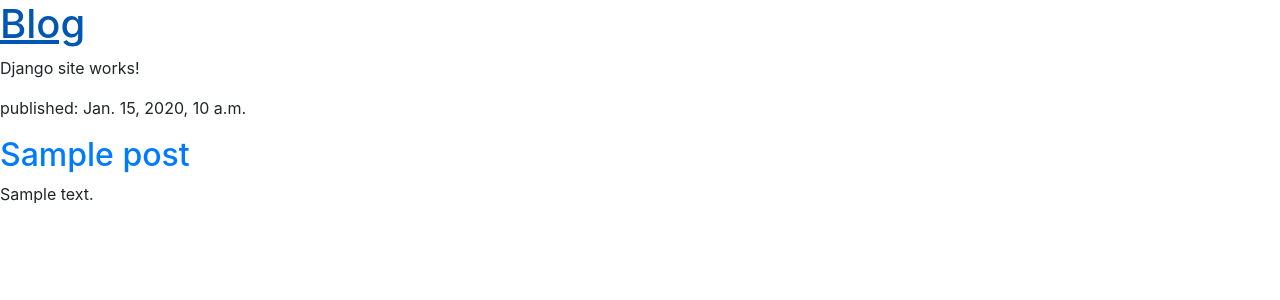
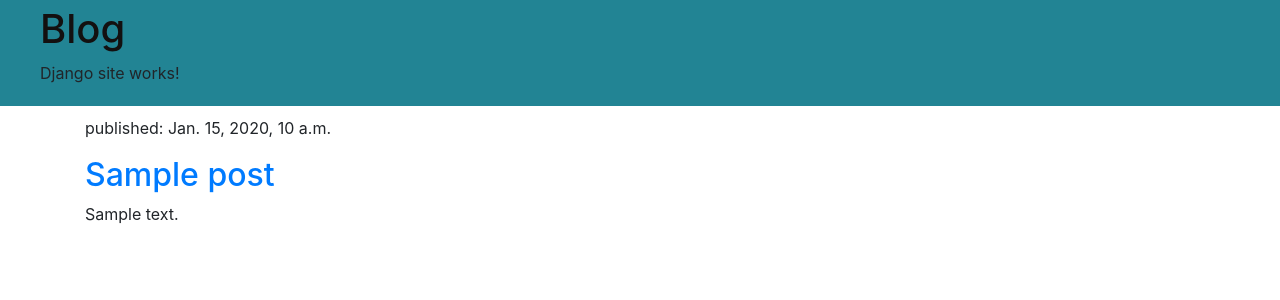
Before and after one commit to oObelix/djangoSimple, a Django app: page / in a window 1280 px wide. Shown: the top 300 px of the page. Run offline with Django 3.2, Linux system fonts and the light colour scheme; tables that the repository leaves empty hold one stand-in row (values such as "Sample post"); some libraries are stand-ins or nearby versions.

Commit message:
fix html and css

```diff
--- /dev/null
+++ b/blog/static/css/main.css
@@ -0,0 +1,24 @@
+.page-header {
+    background-color: #228494;
+    margin: 0 0 10px 0;
+    padding: 5px 40px;
+}
+
+h1 a {
+    color: #131010;
+}
+
+.post-form textarea, .post-form input {
+    width: 100%;
+}
+
+.top-menu, .top-menu:hover, .top-menu:visited {
+    color: #ffffff;
+    float: right;
+    font-size: 26pt;
+    margin-right: 20px;
+}
+
+.post {
+    margin-bottom: 70px;
+}
--- a/blog/templates/blog/post_list.html
+++ b/blog/templates/blog/post_list.html
@@ -1,3 +1,4 @@
+{% load static %}
 <html lang="en">
 <head>
     <title>Django blog title</title>
@@ -5,20 +6,31 @@
     <meta name="viewport" content="width=device-width, initial-scale=1, shrink-to-fit=no">
     <link rel="stylesheet" href="https://stackpath.bootstrapcdn.com/bootstrap/4.3.1/css/bootstrap.min.css" integrity="sha384-ggOyR0iXCbMQv3Xipma34MD+dH/1fQ784/j6cY/iJTQUOhcWr7x9JvoRxT2MZw1T" crossorigin="anonymous">
     <link rel="stylesheet" href="https://stackpath.bootstrapcdn.com/bootstrap/3.2.0/css/bootstrap-theme.min.css">
+    <link rel="stylesheet" href="{% static 'css/main.css' %}">
 </head>
 <body>
 
-<div>
+<div class="page-header">
     <h1><a href="/">Blog</a></h1>
+    <p>Django site works!</p>
 </div>
 
-<p>Django site works!</p>
 
 {% for post in posts %}
-<div>
-    <p>published: {{ post.published_date }}</p>
-    <h2><a href="">{{ post.title }}</a></h2>
-    <p>{{ post.text|linebreaksbr }}</p>
+<div class="content container">
+    <div class="row">
+        <div class="col-md-8">
+            {% for post in posts %}
+                <div class="post">
+                    <div class="date">
+                        <p>published: {{ post.published_date }}</p>
+                    </div>
+                    <h2><a href="">{{ post.title }}</a></h2>
+                    <p>{{ post.text|linebreaksbr }}</p>
+                </div>
+            {% endfor %}
+        </div>
+    </div>
 </div>
 {% endfor %}
 
```
